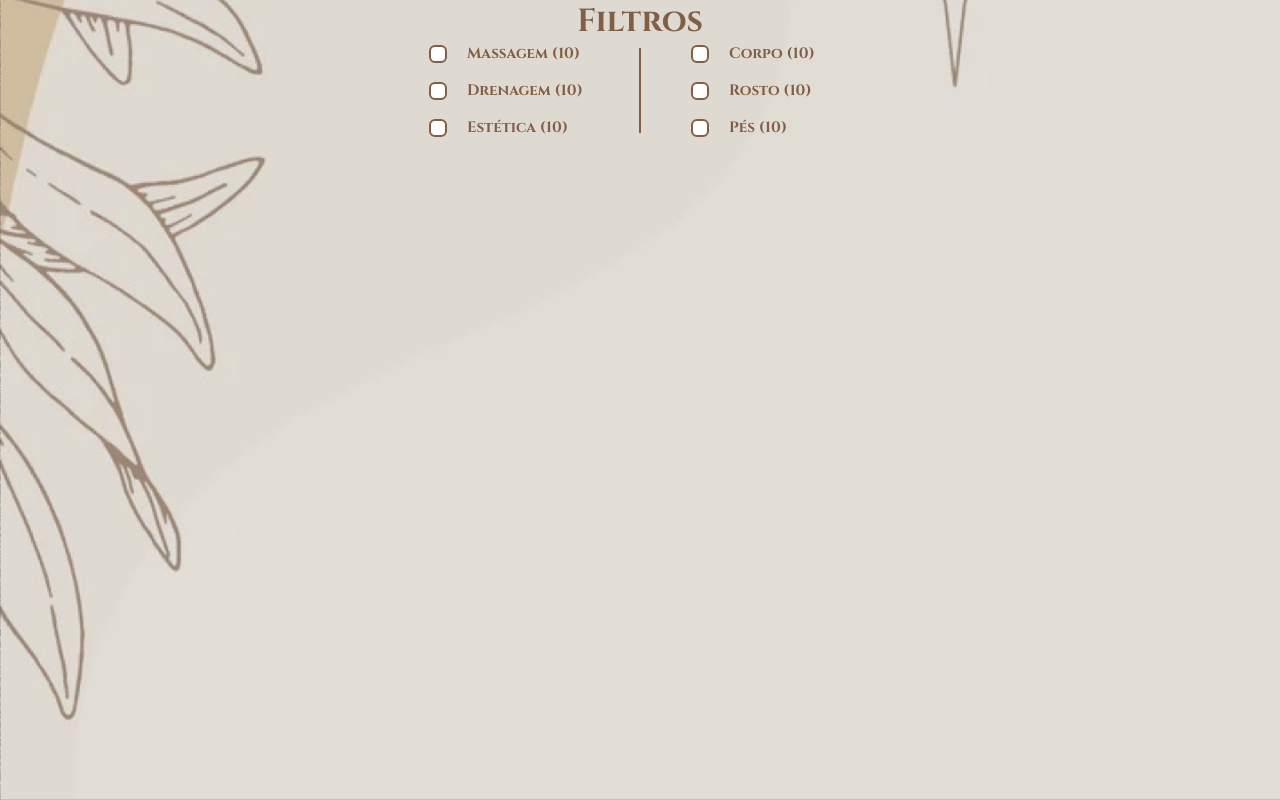
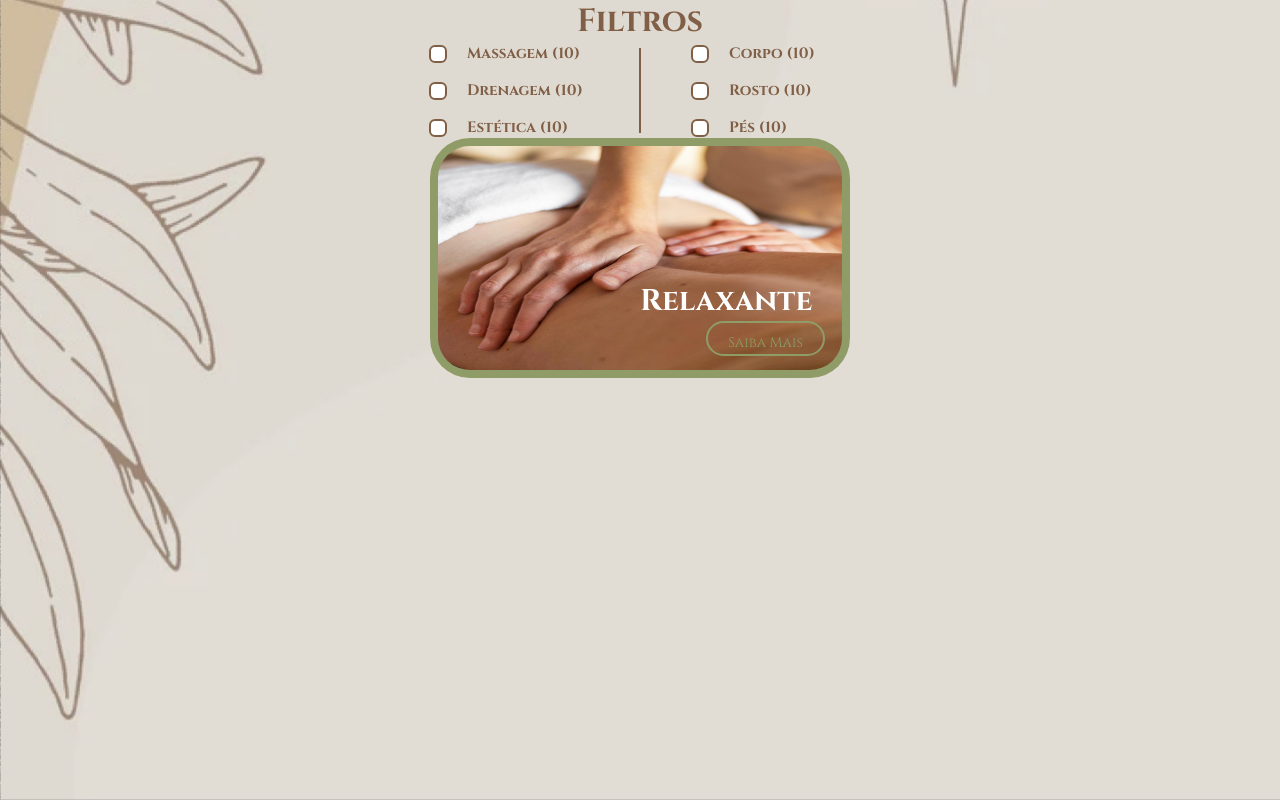
Before and after one commit to SAPI-Unesp/Projeto-Site-CasaMassagem, a React (Vite) app: page /servicos in a window 1280 px wide. Built offline with nearby package versions, Linux system fonts and the light colour scheme.

Commit message:
Service card prototype

```diff
--- /dev/null
+++ b/src/pages/Servicos/Cards/card.styles.ts
@@ -0,0 +1,54 @@
+import styled from "styled-components";
+
+
+export const CardBackground = styled.div`
+    width:458px;
+    height:240px;
+    border-radius:20px;
+`;
+
+export const CardImage = styled.img`
+    border-radius: 40px;
+    height: 240px;
+    width: 420px;
+    background-color:#8F9C67;
+    padding:8px;
+    display: flex;
+    flex-direction:row;
+`;
+
+export const CardInfoContainer = styled.div`
+    position: absolute;
+    right:0;
+    bottom:0;
+    width:50%;
+    height:50%;
+    display:flex;
+    flex-direction:column;
+    align-items: center;
+    justify-content:center;
+`;
+
+export const CardTitle = styled.h1`
+    font-size:30px;
+    font-weght:bold;
+    color: #FFFFFF;
+    align-self: flex-start;
+    `;
+
+export const CardBtn = styled.button`
+    border: 2px solid #8F9C67;
+    border-radius:20px;
+    heigth: auto;
+    width: auto;
+    background-color: transparent;
+    color: #8F9C67;
+    padding-top: 10px;
+    padding-left: 20px;
+    padding-right: 20px;
+    padding-bottom: 2px;
+    font-size:14px;
+    align-self: flex-end;
+    margin-right: 25px;
+    font-family: Cinzel;
+`;
--- /dev/null
+++ b/src/pages/Servicos/Cards/card.tsx
@@ -0,0 +1,21 @@
+import { CardBackground, CardBtn, CardImage, CardInfoContainer, CardTitle } from "./card.styles";
+import template from "../../../assets/template.jpg"
+
+
+export function Card() {
+
+    return (
+
+        <div style={{ position: "relative" }}>
+            <CardImage src={template} />
+
+            <CardInfoContainer>
+                <CardTitle> Relaxante </CardTitle>
+                <CardBtn> Saiba Mais</CardBtn>
+            </CardInfoContainer>
+        </div>
+
+
+    );
+
+}
--- a/src/pages/Servicos/Servicos.style.ts
+++ b/src/pages/Servicos/Servicos.style.ts
@@ -1,5 +1 @@
 import styled from "styled-components";
-
-
-
-export const div
--- a/src/pages/Servicos/Servicos.tsx
+++ b/src/pages/Servicos/Servicos.tsx
@@ -1,7 +1,6 @@
-import { HeroSection } from "../Home/Sections/Hero/Hero";
 import { SocialContainer } from "../Social/Social.styles";
+import { Card } from "./Cards/card";
 import { Filter } from "./Filter/filter";
-
 
 
 export function Servicos() {
@@ -17,7 +16,7 @@ export function Servicos() {
 
             </Filter>
 
-
+            <Card></Card>
 
         </SocialContainer>
 
```
